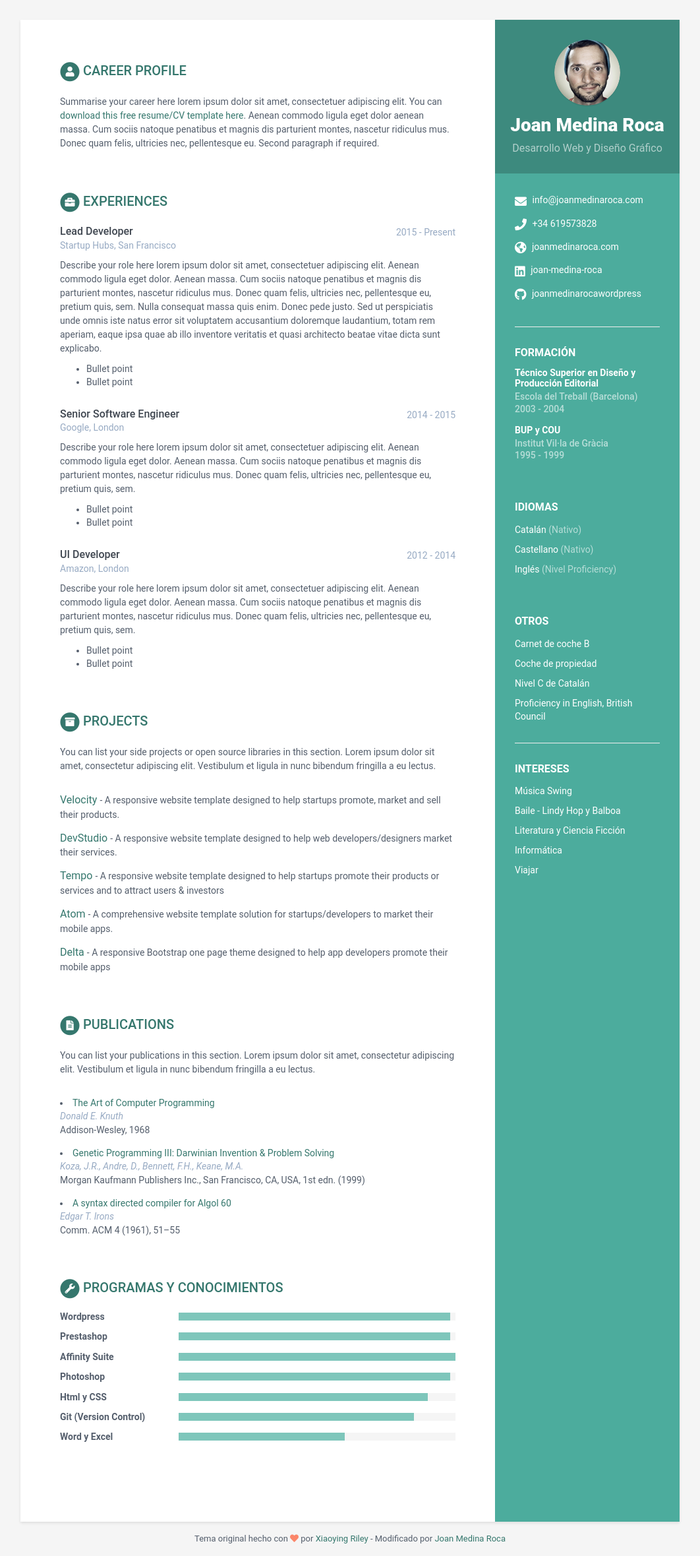
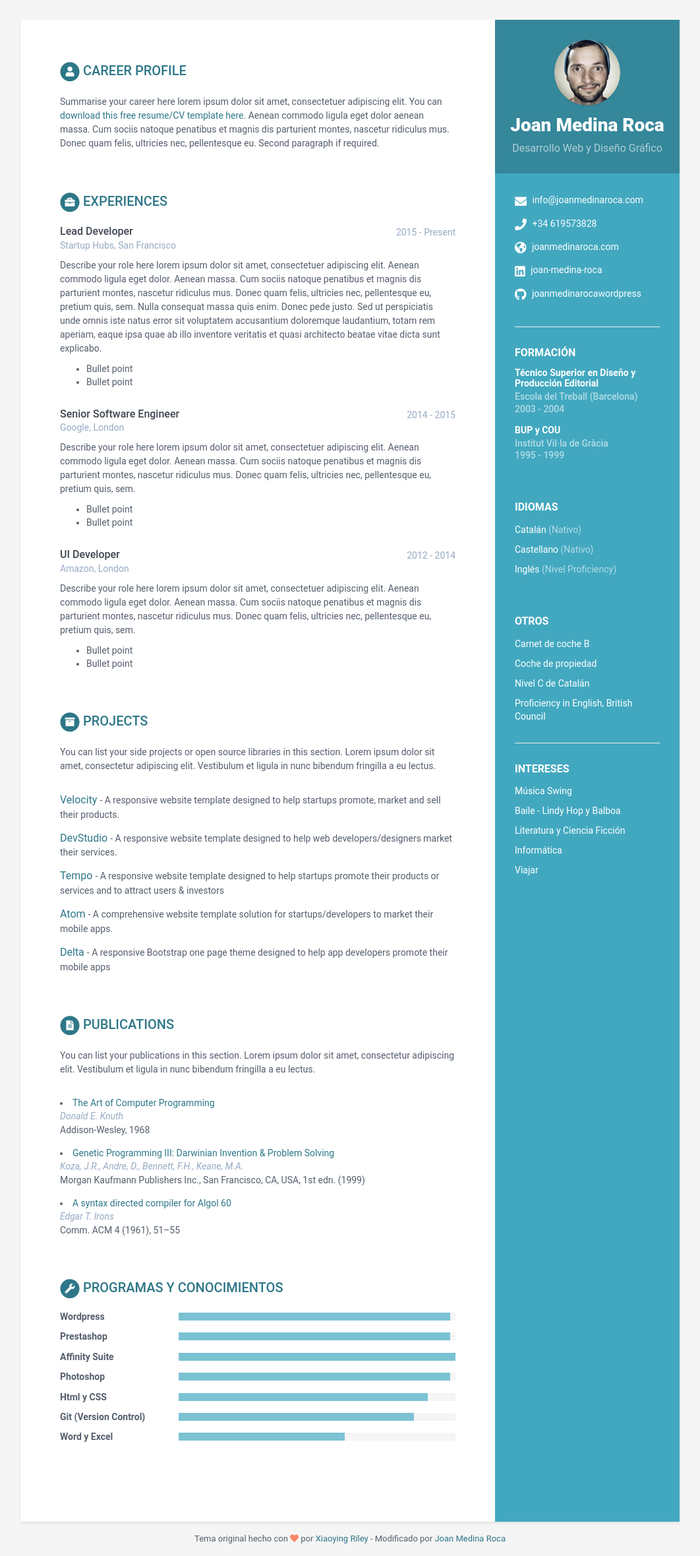
Before and after one commit to joan-medina-roca/cv.joanmedinaroca.com, a Jekyll site: the page built from index.html, in a window 1280 px wide. Shown: the whole page at 66% size, without its empty margins (109-1171 px from the left). Built offline with Jekyll 4.4.1, drawn with Linux system fonts in a browser that asks for light colours.

Commit message:
color change to blue

```diff
--- a/_config.yml
+++ b/_config.yml
@@ -2,7 +2,7 @@ title: My Resume
 url: ""
 baseurl: ""
 description: A beautiful Jekyll theme for creating resume
-theme_skin: turquoise
+theme_skin: blue
 chrome_mobile_color: null
 analytics: UA-83979019-1
 sass:
```
Also changed, not shown: 2 other files.
